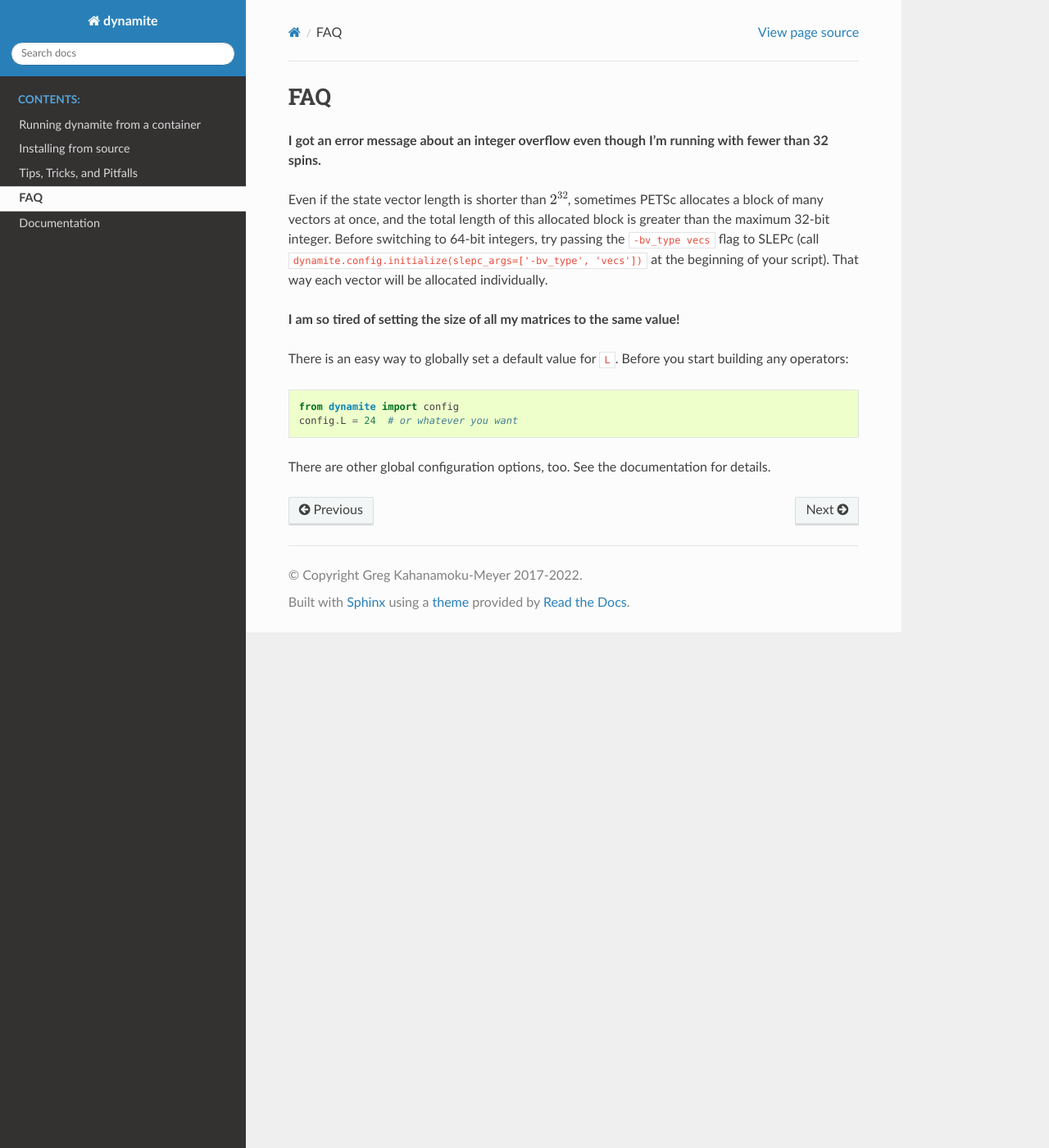
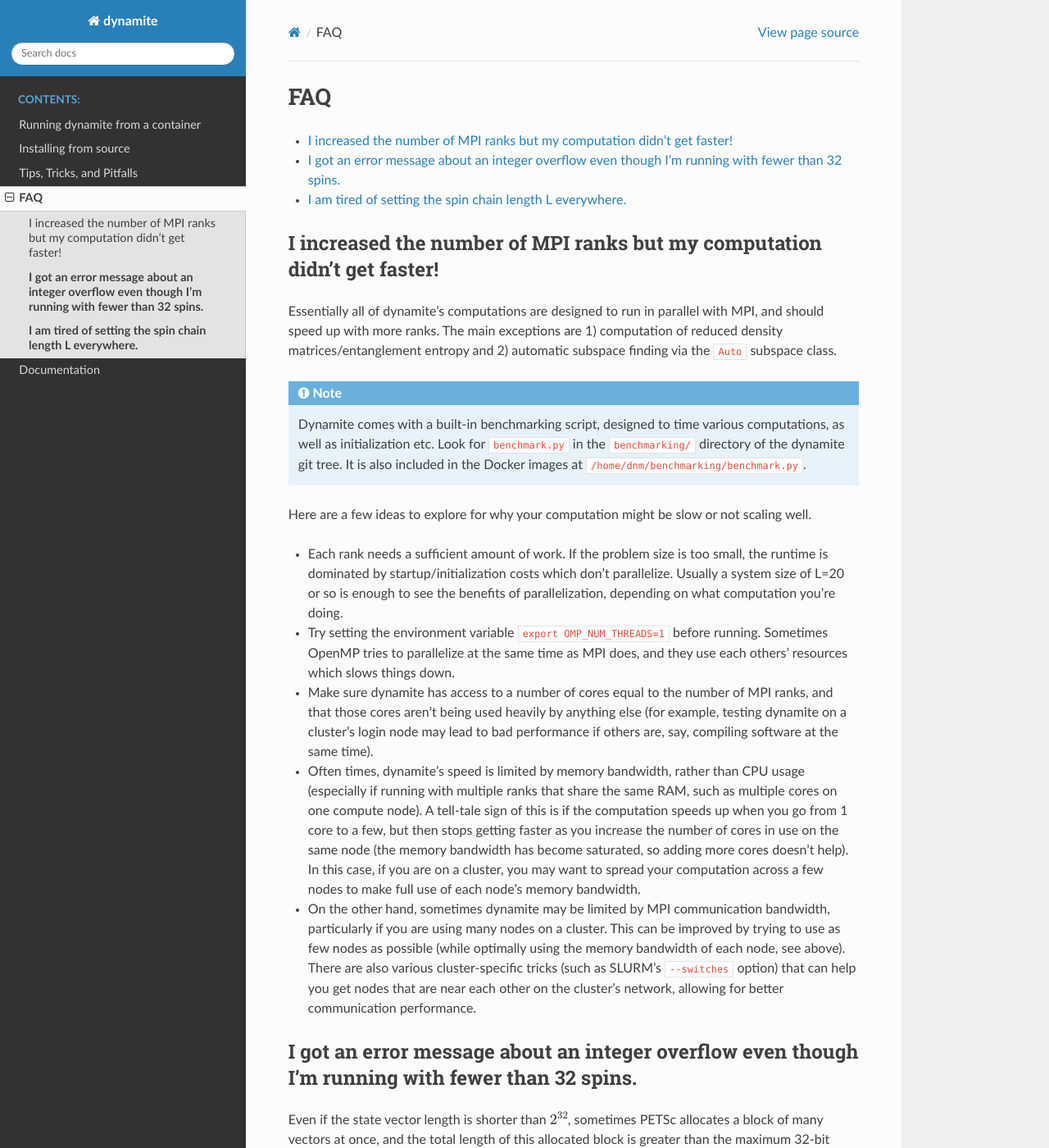
Before and after one commit to GregDMeyer/dynamite, a Sphinx documentation site: the page built from docs/FAQ.rst, in a window 1280 px wide and 1400 px high. Shown: the whole window at 82% size. Built offline with Sphinx 7.4.7 and the Read the Docs theme 2.0.0, drawn with Linux system fonts in a browser that asks for light colours; some of the changed text lies outside the part shown.

Commit message:
add parallel performance tips to FAQ

```diff
--- a/docs/FAQ.rst
+++ b/docs/FAQ.rst
@@ -2,11 +2,40 @@
 FAQ
 ===
 
+- :ref:`ranks`
+- :ref:`integer`
+- :ref:`L`
+
+.. _ranks:
+
+I increased the number of MPI ranks but my computation didn't get faster!
+-------------------------------------------------------------------------
+
+Essentially all of dynamite's computations are designed to run in parallel with MPI, and should speed up with more ranks. The main exceptions are 1) computation of reduced density matrices/entanglement entropy and 2) automatic subspace finding via the ``Auto`` subspace class.
+
+.. note::
+
+   Dynamite comes with a built-in benchmarking script, designed to time various computations, as well as initialization etc. Look for ``benchmark.py`` in the ``benchmarking/`` directory of the dynamite git tree. It is also included in the Docker images at ``/home/dnm/benchmarking/benchmark.py``.
+
+Here are a few ideas to explore for why your computation might be slow or not scaling well.
+
+- Each rank needs a sufficient amount of work. If the problem size is too small, the runtime is dominated by startup/initialization costs which don't parallelize. Usually a system size of L=20 or so is enough to see the benefits of parallelization, depending on what computation you're doing.
+- Try setting the environment variable ``export OMP_NUM_THREADS=1`` before running. Sometimes OpenMP tries to parallelize at the same time as MPI does, and they use each others' resources which slows things down.
+- Make sure dynamite has access to a number of cores equal to the number of MPI ranks, and that those cores aren't being used heavily by anything else (for example, testing dynamite on a cluster's login node may lead to bad performance if others are, say, compiling software at the same time).
+- Often times, dynamite's speed is limited by memory bandwidth, rather than CPU usage (especially if running with multiple ranks that share the same RAM, such as multiple cores on one compute node). A tell-tale sign of this is if the computation speeds up when you go from 1 core to a few, but then stops getting faster as you increase the number of cores in use on the same node (the memory bandwidth has become saturated, so adding more cores doesn't help). In this case, if you are on a cluster, you may want to spread your computation across a few nodes to make full use of each node's memory bandwidth.
+- On the other hand, sometimes dynamite may be limited by MPI communication bandwidth, particularly if you are using many nodes on a cluster. This can be improved by trying to use as few nodes as possible (while optimally using the memory bandwidth of each node, see above). There are also various cluster-specific tricks (such as SLURM's ``--switches`` option) that can help you get nodes that are near each other on the cluster's network, allowing for better communication performance.
+
+.. _integer:
+
 **I got an error message about an integer overflow even though I'm running with fewer than 32 spins.**
+------------------------------------------------------------------------------------------------------
 
 Even if the state vector length is shorter than :math:`2^{32}`, sometimes PETSc allocates a block of many vectors at once, and the total length of this allocated block is greater than the maximum 32-bit integer. Before switching to 64-bit integers, try passing the ``-bv_type vecs`` flag to SLEPc (call ``dynamite.config.initialize(slepc_args=['-bv_type', 'vecs'])`` at the beginning of your script). That way each vector will be allocated individually.
 
-**I am so tired of setting the size of all my matrices to the same value!**
+.. _L:
+
+**I am tired of setting the spin chain length L everywhere.**
+---------------------------------------------------------------------------
 
 There is an easy way to globally set a
 default value for ``L``. Before you start building any operators:
--- a/docs/conf.py
+++ b/docs/conf.py
@@ -90,7 +90,7 @@ release = version+' [beta]'
 #
 # This is also used if you do content translation via gettext catalogs.
 # Usually you set "language" from the command line for these cases.
-language = None
+language = 'en'
 
 # List of patterns, relative to source directory, that match files and
 # directories to ignore when looking for source files.
```
